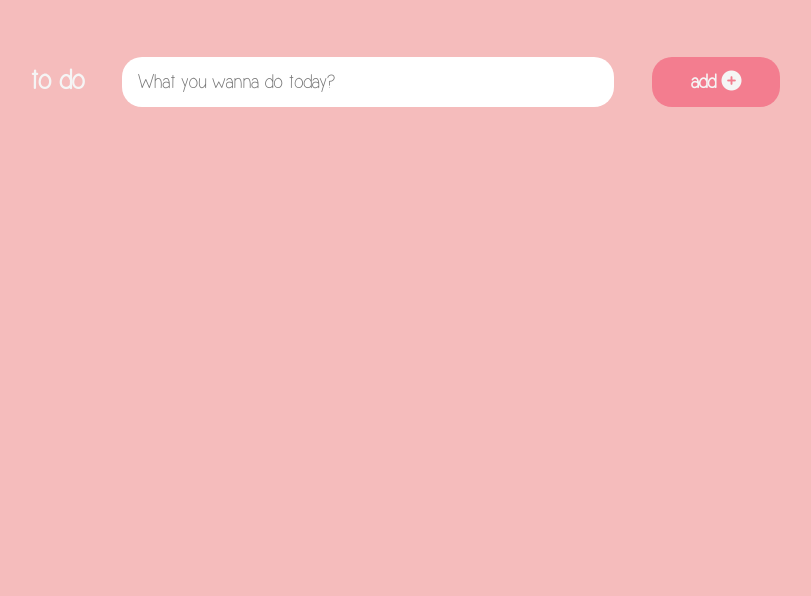
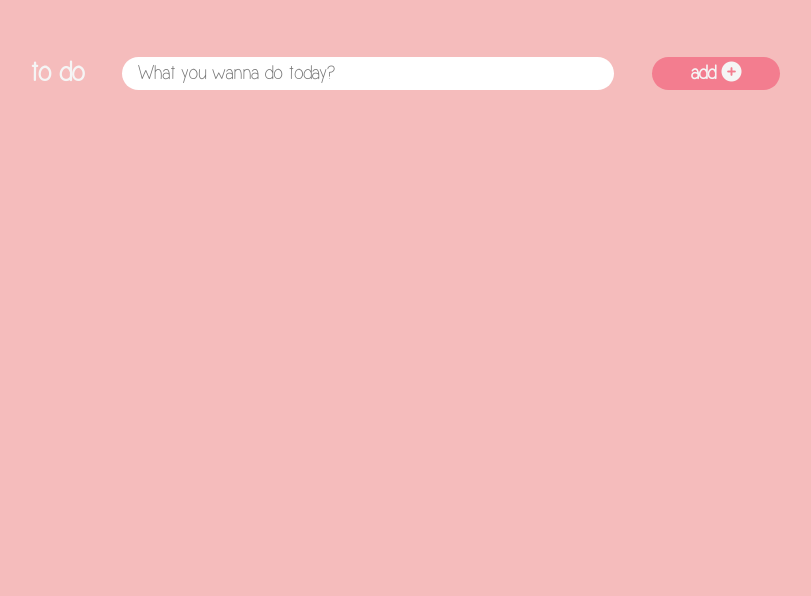
Before and after one commit to crazould/anemone, a website: page index.html in a window 1280 px wide. Shown: the part 204-800 px from the top of the page, without its empty margins (235-1046 px from the left). Drawn offline with Linux system fonts and the light colour scheme.

Commit message:
change input style

```diff
--- a/style.css
+++ b/style.css
@@ -69,7 +69,7 @@ p{
 
 #taskTxt{
     width: 60%;
-    height: 6vh;
+    /* height: 6vh; */
     margin-left: 5%;
     margin-right: 5%;
     border-style: none;
```
